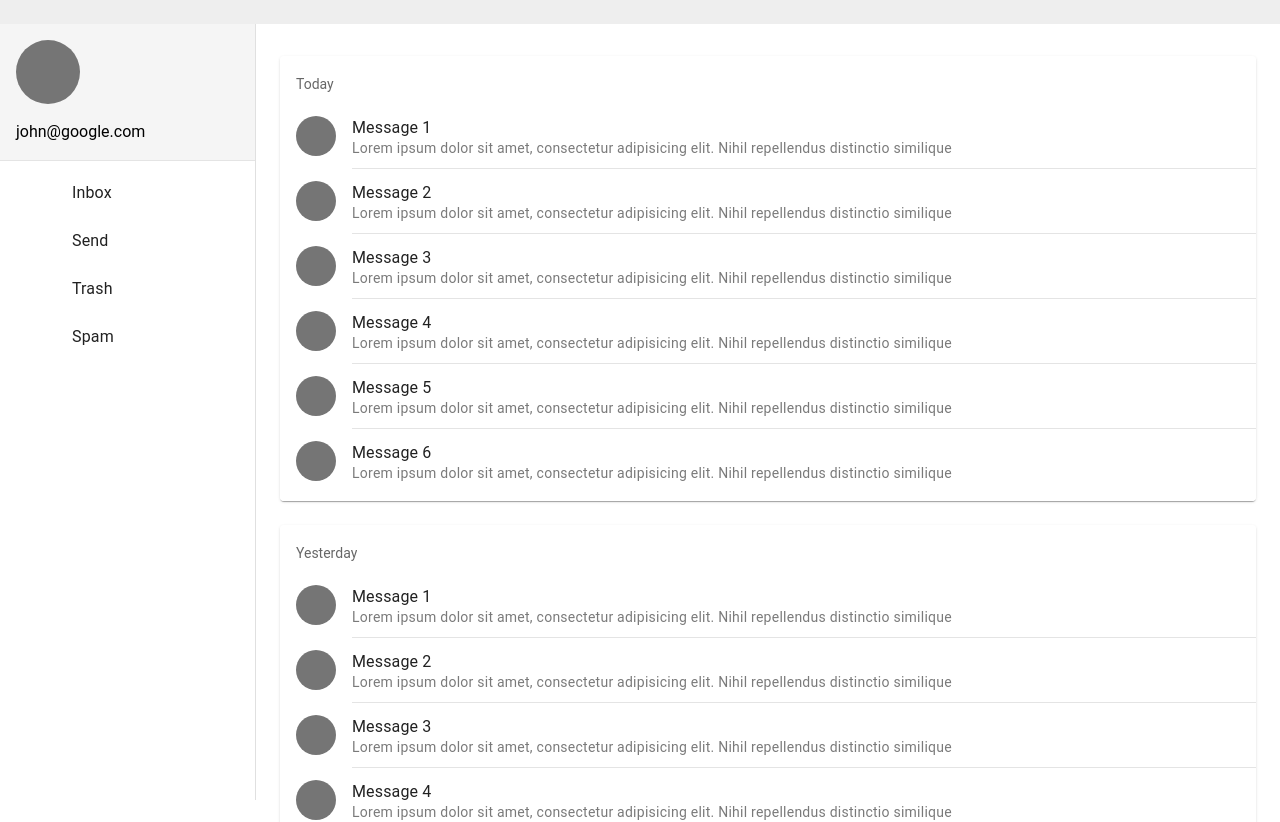
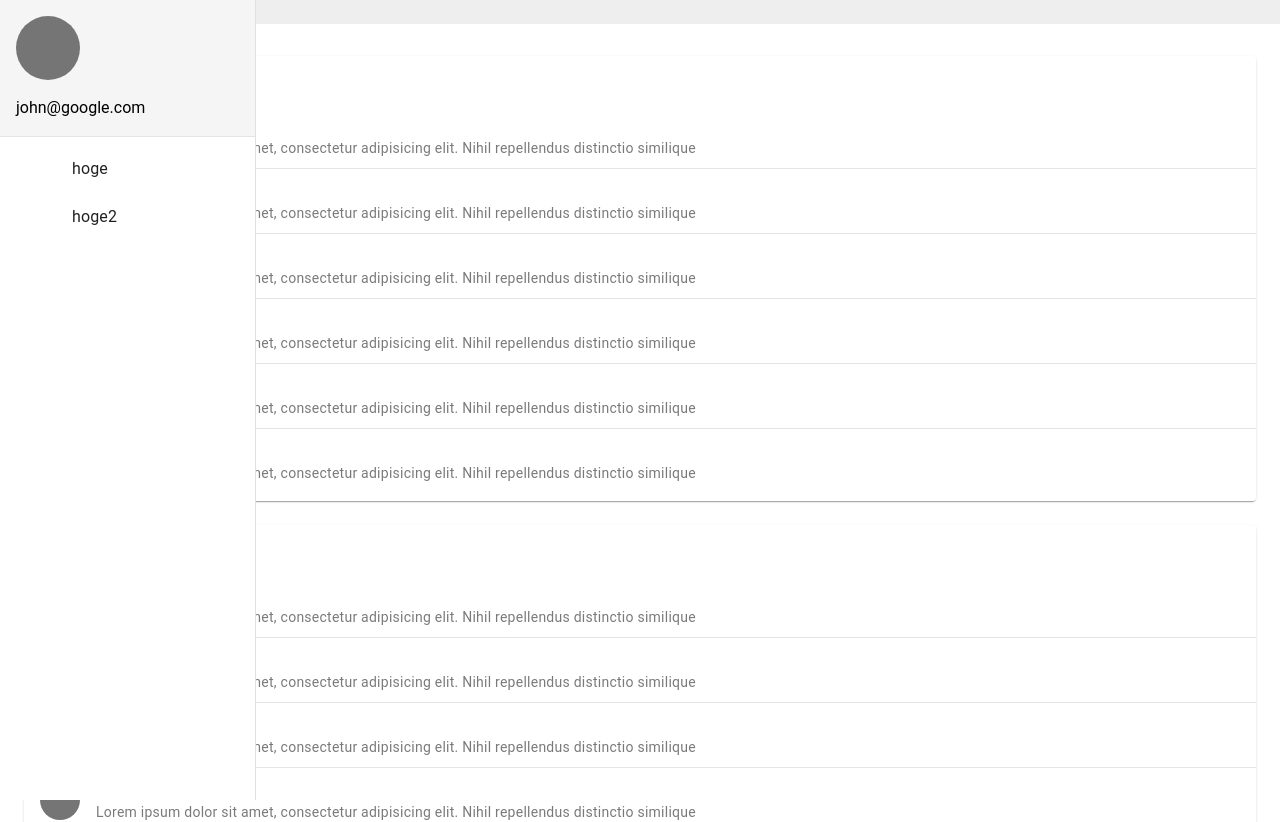
Before and after one commit to kannna5296/vue-chat-sample, a Vue app: page / in a window 1280 px wide. Shown: the top 822 px of the page. Built offline with nearby package versions, Linux system fonts and the light colour scheme.

Commit message:
サブメニュー切り出し(+Vue3化)

```diff
--- a/src/App.vue
+++ b/src/App.vue
@@ -1,9 +1,41 @@
 <script setup lang="ts">
+import { ref, Ref } from "vue";
 import Chat from "@/components/Chat.vue";
+
+const drawer = ref();
+type Link = {
+  icon: string;
+  text: string;
+};
+const links: Ref<Link[]> = ref([
+  { icon: "mdi-send", text: "hoge" },
+  { icon: "mdi-send", text: "hoge2" },
+]);
 </script>
 
 <template>
   <Chat />
+  <v-app>
+    <v-navigation-drawer v-model="drawer">
+      <v-sheet color="grey-lighten-4" class="pa-4">
+        <v-avatar class="mb-4" color="grey-darken-1" size="64"></v-avatar>
+
+        <div>john@google.com</div>
+      </v-sheet>
+
+      <v-divider></v-divider>
+
+      <v-list>
+        <v-list-item v-for="link in links" :key="link.icon" link>
+          <template v-slot:prepend>
+            <v-icon>{{ link.icon }}</v-icon>
+          </template>
+
+          <v-list-item-title>{{ link.text }}</v-list-item-title>
+        </v-list-item>
+      </v-list>
+    </v-navigation-drawer>
+  </v-app>
 </template>
 
 <style scoped>
--- a/src/components/Chat.vue
+++ b/src/components/Chat.vue
@@ -10,26 +10,6 @@
 
       <v-icon>mdi-triangle</v-icon>
     </v-system-bar>
-
-    <v-navigation-drawer v-model="drawer">
-      <v-sheet color="grey-lighten-4" class="pa-4">
-        <v-avatar class="mb-4" color="grey-darken-1" size="64"></v-avatar>
-
-        <div>john@google.com</div>
-      </v-sheet>
-
-      <v-divider></v-divider>
-
-      <v-list>
-        <v-list-item v-for="[icon, text] in links" :key="icon" link>
-          <template v-slot:prepend>
-            <v-icon>{{ icon }}</v-icon>
-          </template>
-
-          <v-list-item-title>{{ text }}</v-list-item-title>
-        </v-list-item>
-      </v-list>
-    </v-navigation-drawer>
 
     <v-main>
       <v-container class="py-8 px-6" fluid>
```
